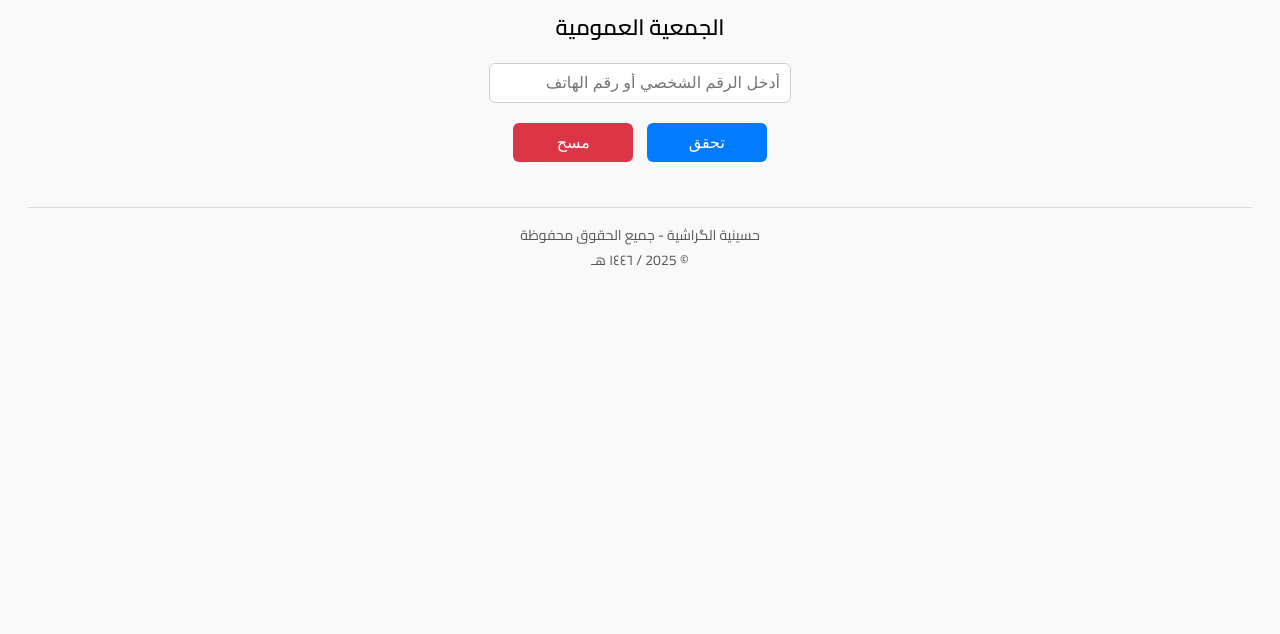
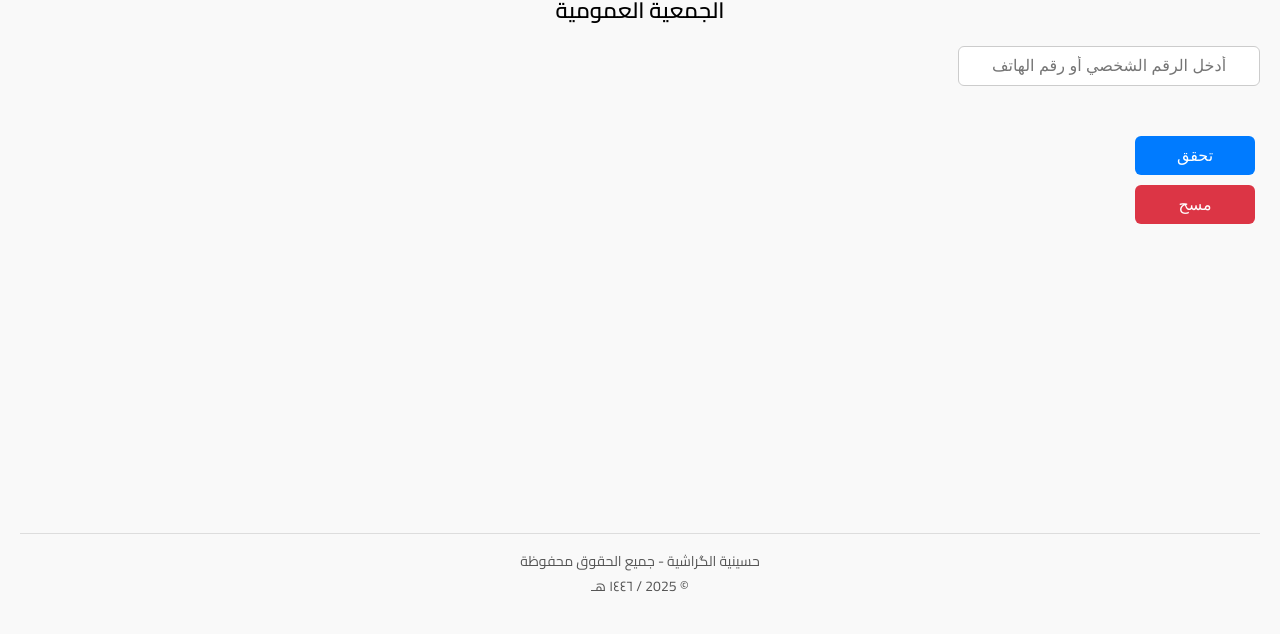
Before and after one commit to hqnajaf/Algerashiya-Social, a plain HTML site: page index.html in a window 1280 px wide. Shown: the part 166-800 px from the top of the page. Drawn offline with Linux system fonts and the light colour scheme.

Commit message:
Update index.html

```diff
--- a/index.html
+++ b/index.html
@@ -6,12 +6,21 @@
   <title>البحث عن التسجيل</title>
   <link href="https://fonts.googleapis.com/css2?family=Cairo:wght@400;600&display=swap" rel="stylesheet">
   <style>
+    html, body {
+      height: 100%;
+      margin: 0;
+      padding: 0;
+      display: flex;
+      flex-direction: column;
+      font-family: 'Cairo', sans-serif;
+      background-color: #f9f9f9;
+      direction: rtl;
+    }
+
     body {
-      font-family: 'Cairo', sans-serif;
+      flex: 1;
       text-align: center;
       padding: 20px;
-      background-color: #f9f9f9;
-      direction: rtl;
     }
 
     img {
@@ -32,7 +41,7 @@
       border: 1px solid #ccc;
       border-radius: 6px;
       margin-bottom: 15px;
-      text-align: right;
+      text-align: center;
       background-color: #fff;
     }
 
@@ -67,7 +76,7 @@
     .result-section {
       margin-top: 20px;
       display: none;
-      text-align: right;
+      text-align: center;
       padding: 10px 20px;
     }
 
@@ -76,6 +85,7 @@
       margin-bottom: 6px;
       font-weight: bold;
       color: #333;
+      text-align: center;
     }
 
     .readonly-box {
@@ -86,16 +96,18 @@
       width: 280px;
       padding: 10px;
       font-size: 16px;
-      text-align: right;
+      text-align: center;
     }
 
     footer {
-      margin-top: 40px;
+      margin-top: auto;
       font-size: 14px;
       color: #555;
       border-top: 1px solid #ddd;
-      padding-top: 15px;
+      padding: 15px;
+      text-align: center;
       line-height: 1.8;
+      background-color: #f9f9f9;
     }
   </style>
 </head>
@@ -112,7 +124,7 @@
   <button id="resetBtn" onclick="resetForm()">مسح</button>
 
   <div id="result" class="result-section">
-    <label>الاسم</label>
+    <label>الأسم</label>
     <input type="text" id="nameBox" class="readonly-box" readonly>
 
     <label>الرقم الشخصي</label>
@@ -122,20 +134,21 @@
     <input type="text" id="mobileBox" class="readonly-box" readonly>
   </div>
 
-  <!-- الفوتر بثلاثة أسطر -->
-<footer>
-  <div>حسينية الگراشية - جميع الحقوق محفوظة</div>
-  <div>&copy; <span id="yearEn"></span> / <span id="yearHijri"></span> هـ</div>
-</footer>
+  <!-- الفوتر -->
+  <footer>
+    <div>حسينية الگراشية - جميع الحقوق محفوظة</div>
+    <div>&copy; <span id="yearEn"></span> / <span id="yearHijri"></span> هـ</div>
+  </footer>
 
-
+  <!-- JavaScript -->
   <script>
     let userList = [];
 
+    // تحميل البيانات من CSV
     fetch('data.csv')
       .then(response => response.text())
       .then(text => {
-        const rows = text.trim().split('\n').slice(1); // Skip header
+        const rows = text.trim().split('\n').slice(1); // حذف العنوان
         userList = rows.map(row => {
           const columns = row.split(',');
           return {
@@ -146,6 +159,7 @@
         });
       });
 
+    // تنفيذ البحث
     function checkUser() {
       const input = document.getElementById('inputID').value.trim();
       const nameBox = document.getElementById('nameBox');
@@ -171,6 +185,7 @@
       }
     }
 
+    // زر المسح
     function resetForm() {
       document.getElementById('inputID').value = '';
       document.getElementById('nameBox').value = '';
@@ -179,12 +194,20 @@
       document.getElementById('result').style.display = 'none';
     }
 
-    // عرض السنة الميلادية والهجرية
+    // دعم الضغط على Enter
+    document.getElementById('inputID').addEventListener("keyup", function(event) {
+      if (event.key === "Enter") {
+        checkUser();
+      }
+    });
+
+    // تحويل الأرقام إلى عربية
     function toArabicNums(str) {
       const arabicNumbers = ['٠','١','٢','٣','٤','٥','٦','٧','٨','٩'];
       return str.toString().split('').map(d => arabicNumbers[d] || d).join('');
     }
 
+    // عرض السنة الميلادية والهجرية
     const now = new Date();
     const gregorianYear = now.getFullYear();
     document.getElementById('yearEn').textContent = gregorianYear;
```
